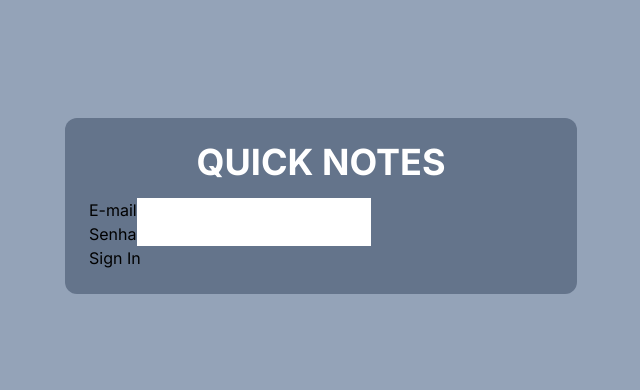
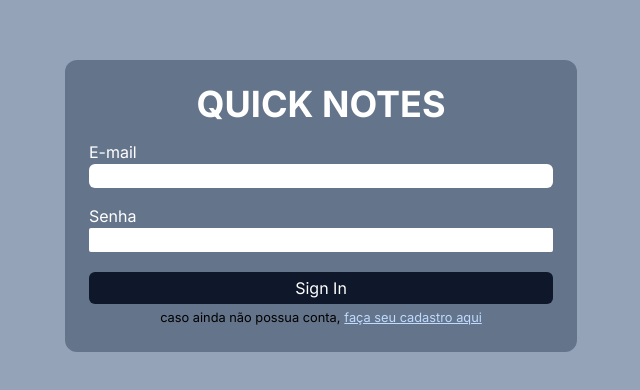
Before and after one commit to Th-Fernandes/quick-notes, a Next.js app: page /signin in a window 1280 px wide. Shown: the part 194-584 px from the top of the page, without its empty margins (319-959 px from the left). Built offline with nearby package versions, Linux system fonts and the light colour scheme.

Commit message:
feat: redirect to post path if sign in succeed

```diff
--- a/src/app/signin/page.tsx
+++ b/src/app/signin/page.tsx
@@ -1,33 +1,50 @@
 'use client'
 
 import { SignActionPage } from "@/components/SignActionPage"
+import { useSignIn } from "@/hooks/auth/useSignIn";
 import { useGetInput } from "@/hooks/useGetInput"
+import Link from "next/link";
+import { useRouter } from "next/navigation";
 
 export default function SignInPage() {
-  const { inputs, handleGetInput } = useGetInput()
+  const { inputs, handleGetInput } = useGetInput();
+  const { signIn, error } = useSignIn();
+  const router = useRouter();
 
+  function handleSubmit(e: React.FormEvent<HTMLFormElement>) {
+    e.preventDefault();
+    const { email, password } = inputs.current;
+    signIn({ email, password });
+    if(!error.exists) router.push('/posts')
+  }
 
   return(
     <SignActionPage>
-      <form onSubmit={e => { e.preventDefault();  console.log(inputs)}}>
-        <div>
-          <label htmlFor="signInEmail">E-mail</label>
+
+      <form onSubmit={handleSubmit}>
+        <small className="text-red-400 text-center block">{error.exists && error.message}</small>
+        <div className="mb-4">
+          <label className="block text-white" htmlFor="signInEmail">E-mail</label>
           <input
             onChange={e => handleGetInput({key: 'email', value: e.target.value})}
             id="signInEmail"
             type="email"
+            className="w-full rounded-md "
           />
         </div>
-        <div>
-          <label htmlFor="signInPassword">Senha</label>
+        <div className="mb-5">
+          <label className="block text-white" htmlFor="signInPassword">Senha</label>
           <input
             onChange={e => handleGetInput({key: 'password', value: e.target.value})}
             id="signInPassword"
             type="password"
+            className="w-full rounded-sm"
           />
         </div>
 
-        <button type="submit">Sign In</button>
+        <button type="submit" className="w-full bg-slate-900 py-1 rounded-md text-white">Sign In</button>
+        <small className="block mt-1 text-center"> caso ainda não possua conta,
+          <Link href="/signUp" className="text-blue-200 underline ml-1">faça seu cadastro aqui</Link></small>
       </form>
     </SignActionPage>
   )
```
